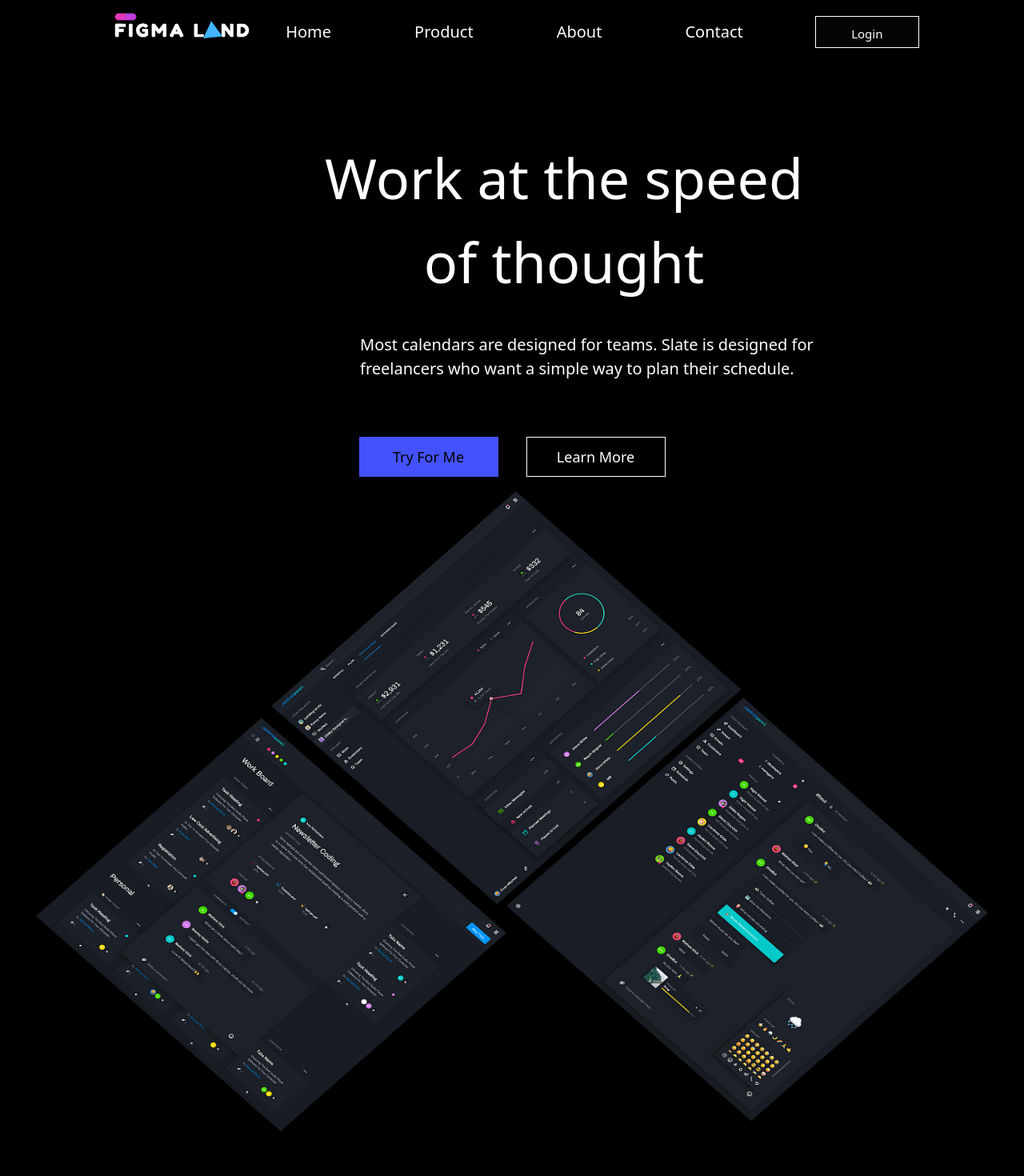
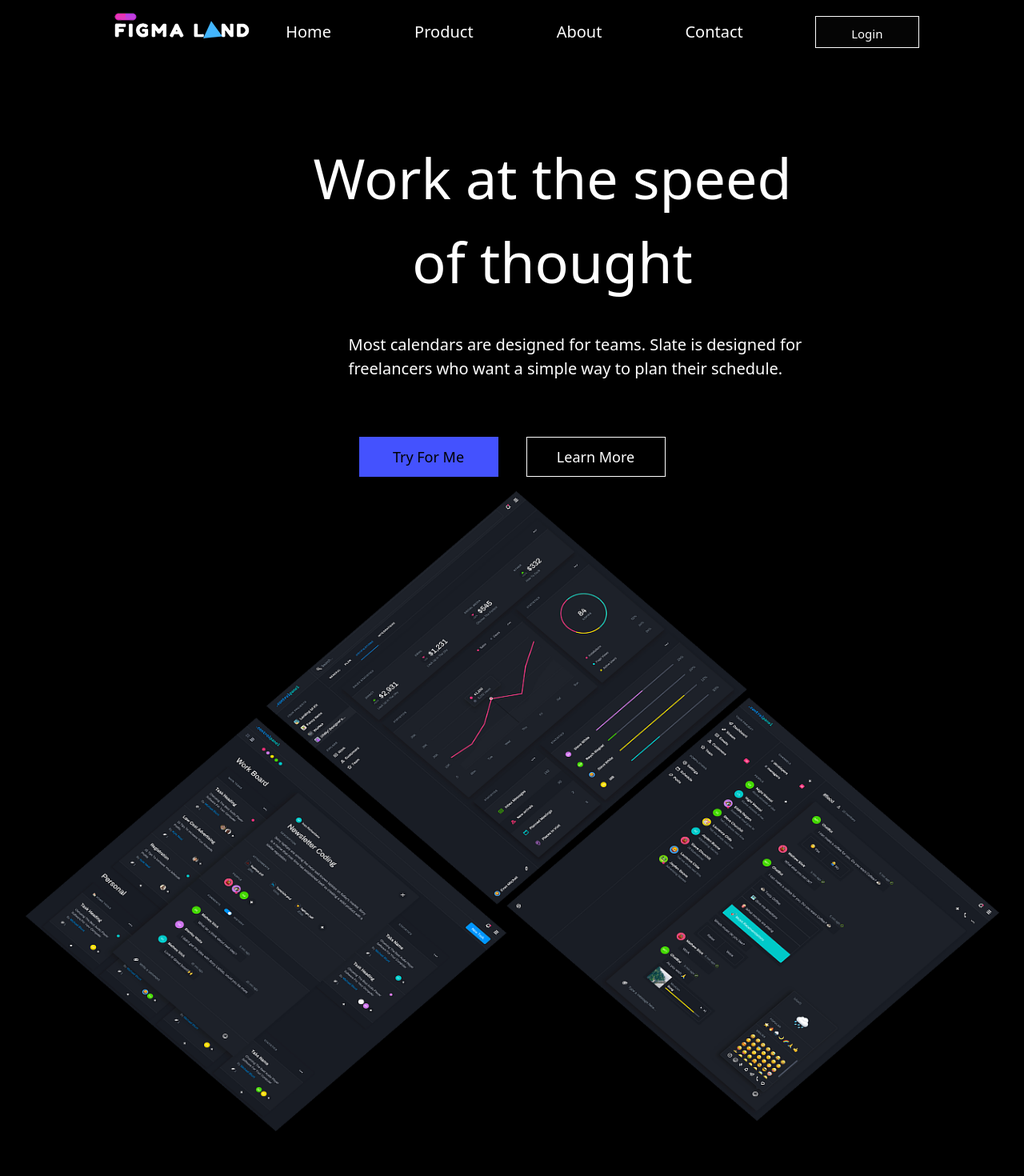
Before and after one commit to charos2009/shaxzod, a React (Create React App) app: page / in a window 1280 px wide. Shown: the top 1470 px of the page at 80% size. Built offline with nearby package versions, Linux system fonts and the light colour scheme; the HTML template or start-up script is replaced by a standard one.

Commit message:
yangi ozgarish

```diff
--- a/src/App.css
+++ b/src/App.css
@@ -55,13 +55,15 @@ body, html {
   padding: 0;
   box-sizing: border-box;
 }
-/* .container{ */
-  /* margin-top: 90px; */
-  /* max-width: 1368px; */
-  /* margin: 0 auto; */
+.container{
+  margin-top: 90px;
+  max-width: 1368px;
+  margin: 0 auto;
 
-/* } */
+}
 .container1{
+    max-width: 1368px;
+  margin: 0 auto;
   margin-top: 90px;
 }
 a{
```
